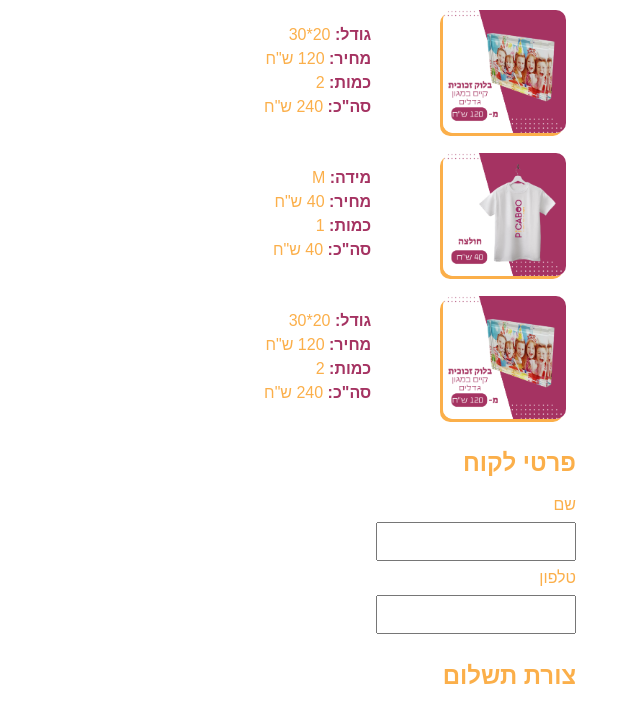
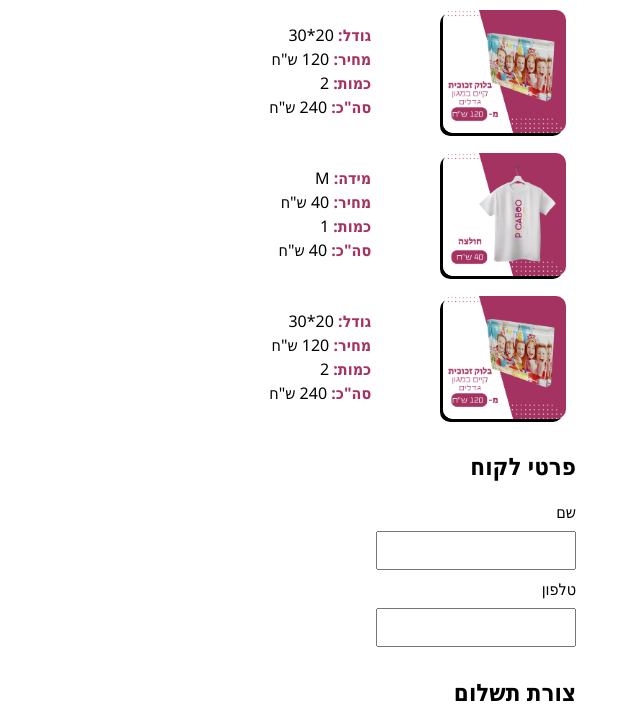
Before and after one commit to teacher-pt/try-git, a plain HTML site: page pages/order.html in a window 1280 px wide. Shown: the top 707 px of the page, without its empty margins (640-1280 px from the left). Drawn offline with Linux system fonts and the light colour scheme.

Commit message:
Add initial styles for body in order.css

```diff
--- a/css/order.css
+++ b/css/order.css
@@ -1,3 +1,14 @@
+body {
+    display: flex;
+    flex-direction: column;
+    align-items: center;
+    font-family: 'Segoe UI', Tahoma, Geneva, Verdana, sans-serif;
+    background-color: var(--main-bg-color);
+    color: var(--main-text-color);
+    margin: 0;
+    padding: 0;
+}
+
 input,
 button {
   padding: 10px 15px;
```
